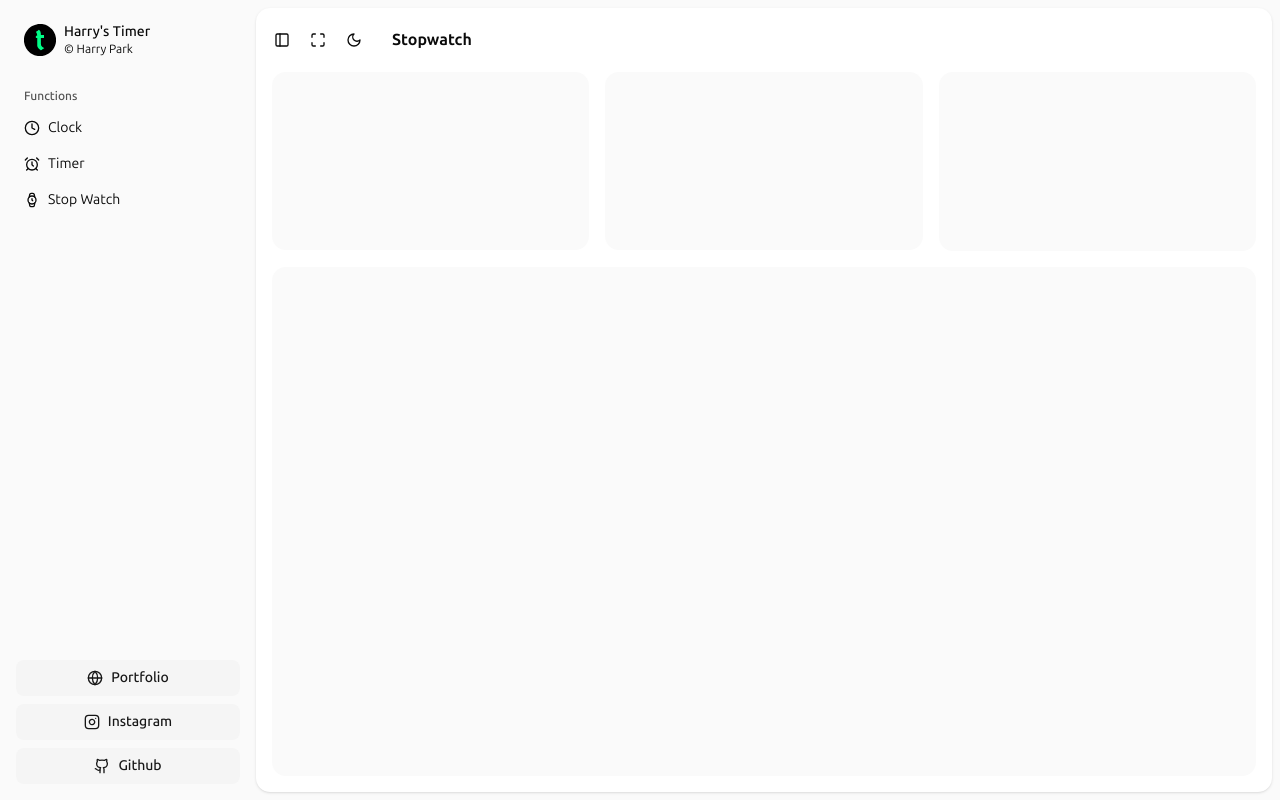
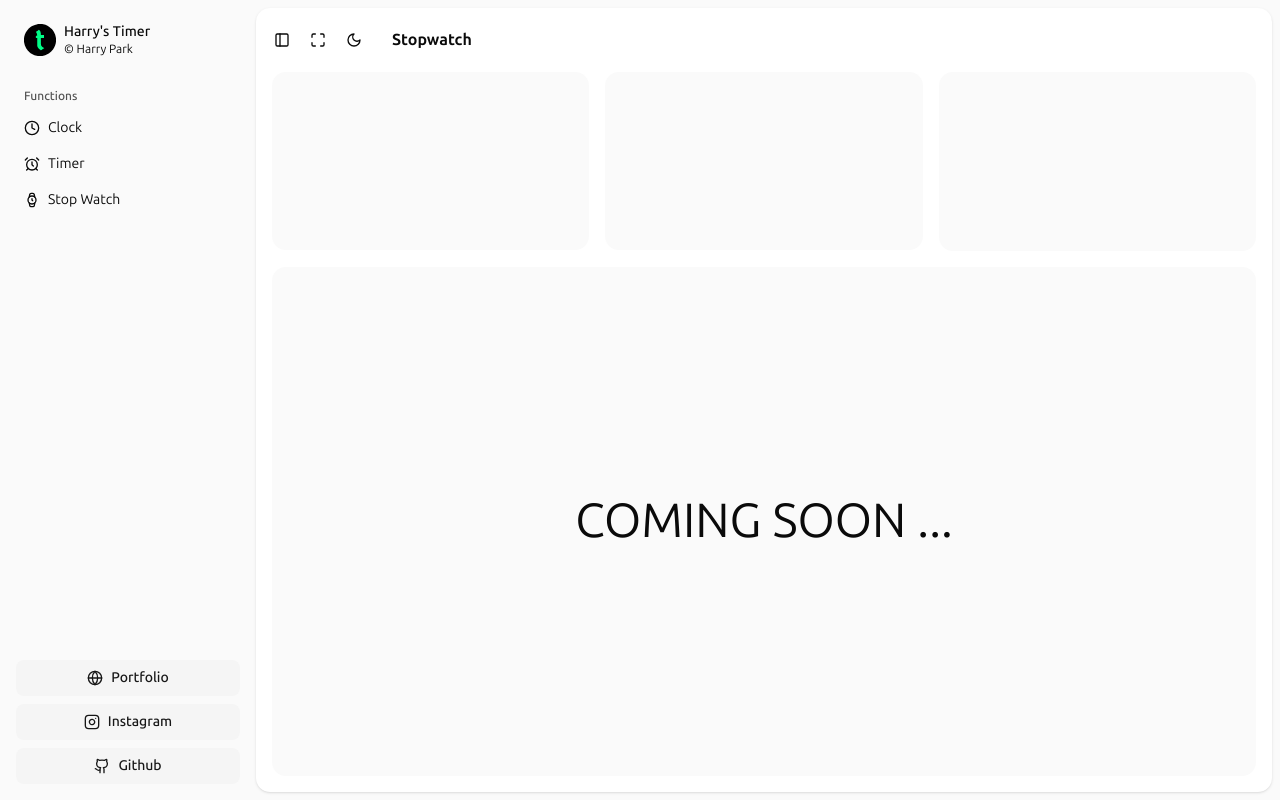
Before and after one commit to hjparrk/harry-timer, a Next.js app: page /stopwatch in a window 1280 px wide. Built offline with nearby package versions, Linux system fonts and the light colour scheme; a web font is replaced by a local one.

Commit message:
chore: placeholder for stopwatch page

```diff
--- a/src/app/stopwatch/page.tsx
+++ b/src/app/stopwatch/page.tsx
@@ -2,11 +2,15 @@ export default function StopwatchPage() {
   return (
     <div className="flex flex-1 flex-col gap-4 p-4 pt-0">
       <div className="grid auto-rows-min gap-4 md:grid-cols-3">
-        <div className="bg-muted/50 aspect-video rounded-xl" />
+        <div className="bg-muted/50 flex aspect-video items-center justify-center rounded-xl">
+          <h1 className="block text-2xl md:hidden">COMING SOON ...</h1>
+        </div>
         <div className="bg-muted/50 aspect-video rounded-xl" />
         <div className="bg-muted/50 aspect-video rounded-xl" />
       </div>
-      <div className="bg-muted/50 min-h-[100vh] flex-1 rounded-xl md:min-h-min" />
+      <div className="bg-muted/50 flex h-full min-h-[100vh] flex-1 items-center justify-center rounded-xl md:min-h-min">
+        <h1 className="hidden md:block md:text-5xl">COMING SOON ...</h1>
+      </div>
     </div>
   );
 }
```
